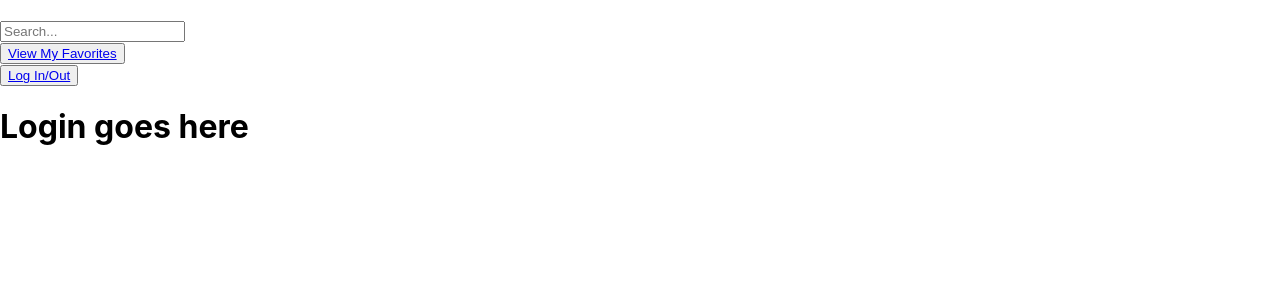
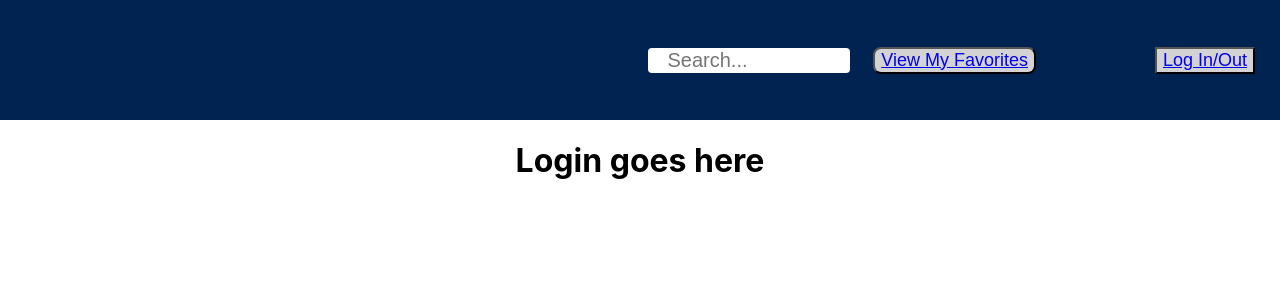
Before and after one commit to BHessel/life-skills-new, a React (Create React App) app: page /login in a window 1280 px wide. Shown: the top 300 px of the page. Built offline with nearby package versions, Linux system fonts and the light colour scheme; no server answers.

Commit message:
added css file

```diff
--- a/src/App.css
+++ b/src/App.css
@@ -36,3 +36,163 @@
     transform: rotate(360deg);
   }
 }
+
+
+.Navbar {
+  background-color: #002352;
+  width: 100%;
+  height: 120px;
+  font-family: Arial, Helvetica, sans-serif;
+  display: flex;
+}
+
+.Navbar .leftSide {
+  flex: 25%;
+  display: flex;
+  justify-content: left;
+  align-items: center;
+  max-height: 120px;
+  color: white;
+  font-size: 25px;
+  margin-left: 15px;
+}
+
+.Navbar .rightSide {
+  flex: 25%;
+  display: flex;
+  justify-content: flex-end;
+  align-items: center;
+  max-height: 120px;
+  color: white;
+  font-size: 25px;
+  margin-left: 15px;
+  padding-right: 25px;
+}
+
+.Navbar .center-left {
+  flex: 25%;
+  display: flex;
+  align-items: center;
+  justify-content: center;
+}
+
+.Navbar .center-right {
+  flex: 25%;
+  display: flex;
+  align-items: center;
+  justify-content: center;
+  padding-left: 10px;
+}
+
+.center-left input {
+  width: 180px;
+  height: 23px;
+  border: none;
+  border-radius: 4px;
+  font-size: 20px;
+  padding-left: 20px;
+  color: black;
+}
+
+.video-container {
+  width: 100%;
+  display: grid;
+  grid-template-columns: repeat(3, 1fr);
+  align-items: stretch;
+  padding: 10px;
+  background-color: rgb(233, 233, 233);
+  gap: 10px;
+  grid-template-areas:
+    "header header header"
+    "h2     h2     h2"
+}
+
+.playlist-container {
+  width: 100%;
+  display: grid;
+  grid-template-columns: repeat(3, 1fr);
+  align-items: stretch;
+  padding: 10px;
+  background-color: rgb(233, 233, 233);
+  gap: 10px;
+  grid-template-areas:
+    "header header header"
+}
+
+.playlist-header {
+  grid-area: header
+}
+
+.video-header {
+  grid-area: header
+}
+
+.video-subheader {
+  grid-area: h2
+}
+
+.card {
+  background-color: white;
+  padding: 10px;
+  width: 100%;
+  height: 100%;
+  box-shadow: 0 4px 8px 0 rgba(0, 0, 0, 0.2), 0 6px 20px 0 rgba(0, 0, 0, 0.19);
+  max-height: 100%;
+  border-radius: 5px;
+}
+
+img {
+  max-width: 90%;
+}
+
+.react-pagination-js-dark {
+  padding: 15px;
+  padding-bottom: 15px;
+  font-size: large;
+  background-color: rgb(233, 233, 233);
+}
+
+.remove-btn {
+  background-color: #e63946;
+  color: white;
+  border-radius: 12px;
+}
+
+
+.play-btn {
+  background-color: #1485cb;
+  color: white;
+  border-radius: 12px;
+  padding-right: 5px;
+  padding-left: 5px;
+}
+
+.add-btn {
+  background-color: #00a076;
+  color: white;
+  border-radius: 12px;
+}
+
+.view-favs {
+  background-color: lightgrey;
+  color: navy;
+  border-radius: 8px;
+  text-decoration: none;
+  font-size: large;
+}
+
+.log-btn {
+  background-color: lightgrey;
+  color: navy;
+  text-decoration: none;
+  font-size: 18px;
+}
+
+button:hover {background-color: #a0a0a0}
+
+button:active {
+  background-color: #606060;
+  box-shadow: 0 5px #666;
+  transform: translateY(4px);
+  color:white;
+}
--- a/src/App.js
+++ b/src/App.js
@@ -4,6 +4,8 @@ import TopNavBar from "./components/TopNavBar";
 import Login from "./components/Login";
 import VideoContainer from "./components/VideoContainer";
 import Favorites from "./components/Favorites";
+
+import "./App.css";
 
 //AIzaSyBs4r7n9CX3pz634lgccEbXaHABOrYqBac
 //AIzaSyAfwqIYBrLrdr6WsciqZSWtTHeukaHApf8
```
